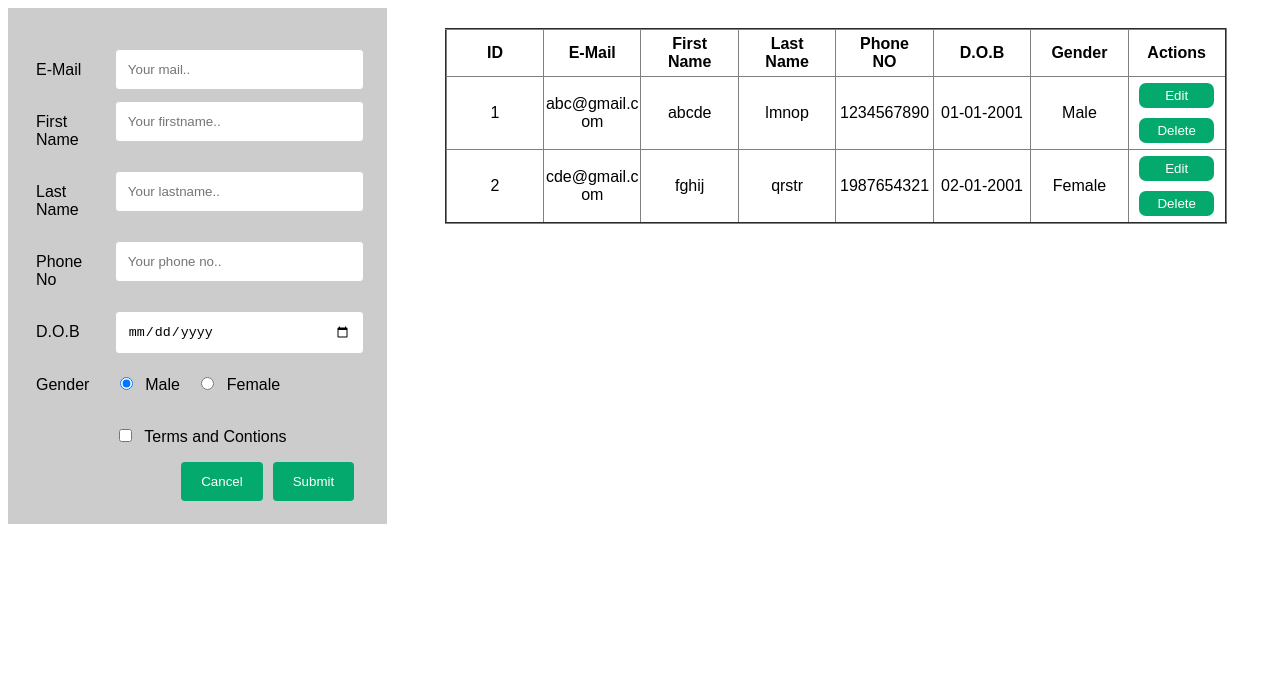
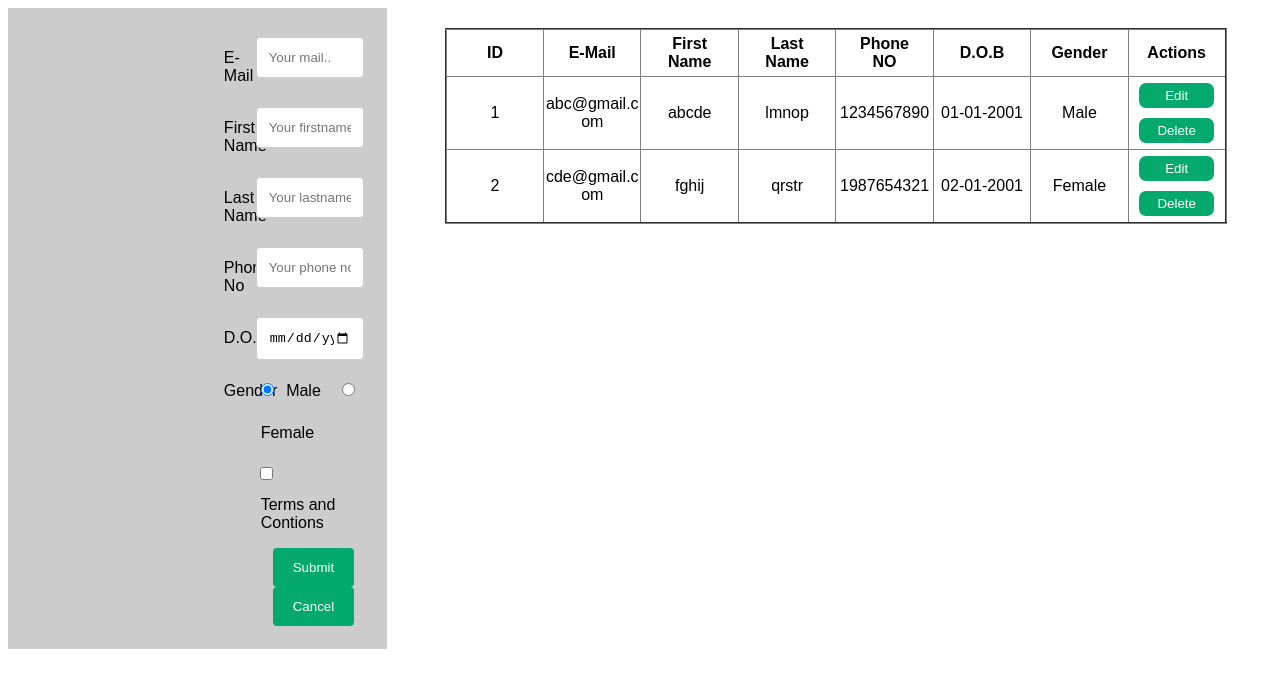
Before and after one commit to Tring-Sathish/task_2, a plain HTML site: page index.html in a window 1280 px wide. Drawn offline with Linux system fonts and the light colour scheme.

Commit message:
Update index.html

```diff
--- a/index.html
+++ b/index.html
@@ -11,33 +11,39 @@
     <nav>
       <form  autocomplete="off" onsubmit="return false();">
         <table class="formtable">
-          <th>
+
           <tr class="row">
+            <th></th>
                 <td class="col-25"><label for="email">E-Mail</label></td>
                 <td class="col-75"><input class="input" type="text" id="email" name="email" placeholder="Your mail.." required/></td>
           </tr>
 
           <tr class="row">
+            <th></th>
             <td class="col-25"><label for="fname">First Name</label></td>
             <td class="col-75"><input class="input" type="text" id="fname" name="firstname" placeholder="Your firstname.." required/></td>
           </tr>
 
           <tr class="row">
+            <th></th>
             <td class="col-25"><label for="lname">Last Name</label></td>
             <td class="col-75"><input class="input" type="text" id="lname" name="lastname" placeholder="Your lastname.." /></td>
           </tr>
 
           <tr class="row">
+            <th></th>
             <td class="col-25"><label for="phno">Phone No</label></td>
             <td class="col-75"><input class="input" type="tel" id="phno" name="phno" placeholder="Your phone no.." required/></td>
           </tr>
 
           <tr class="row">
+            <th></th>
             <td class="col-25"><label for="dob">D.O.B</label></td>
             <td class="col-75"><input class="input" type="date" id="dob" name="dob" required/></td>
           </tr>
 
           <tr class="row">
+            <th></th>
             <td class="col-25"><label for="gender">Gender</label></td>
             <td class="col-75">
                 <input class="gen" type="radio" value="Male" id="male" name="gender" checked />
@@ -48,6 +54,7 @@
           </tr>
 
           <tr class="row">
+            <th></th>
             <td class="col-25"><label for="terms"></label></td>
             <td class="col-75">
                 <input type= "checkbox" id="terms" name="terms" />
@@ -56,10 +63,11 @@
           </tr>
 
           <tr class="row">
+            <th></th>
             <td><input type="button" value="Submit" id="submit" class="submit" onclick="addData();"/>
             <input type="reset" value="Cancel" class="cancel"/></td>
           </tr>
-          </th>
+
         </table>
       </form>
     </nav>
```
